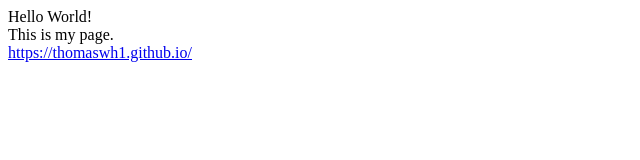
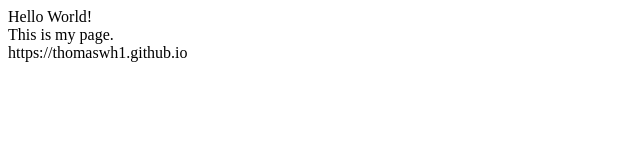
Before and after one commit to thomaswh1/thomaswh1.github.io, a plain HTML site: page index.html in a window 1280 px wide. Shown: the whole page, without its empty margins (0-640 px from the left). Drawn offline with Linux system fonts and the light colour scheme.

Commit message:
Update index.html

```diff
--- a/index.html
+++ b/index.html
@@ -7,6 +7,6 @@
 <body>
 	Hello World!<br/>
 	This is my page.<br/>
-	<a href="https://thomaswh1.github.io/">https://thomaswh1.github.io/</a>
+	https://thomaswh1.github.io
 </body>
 </html>
```
